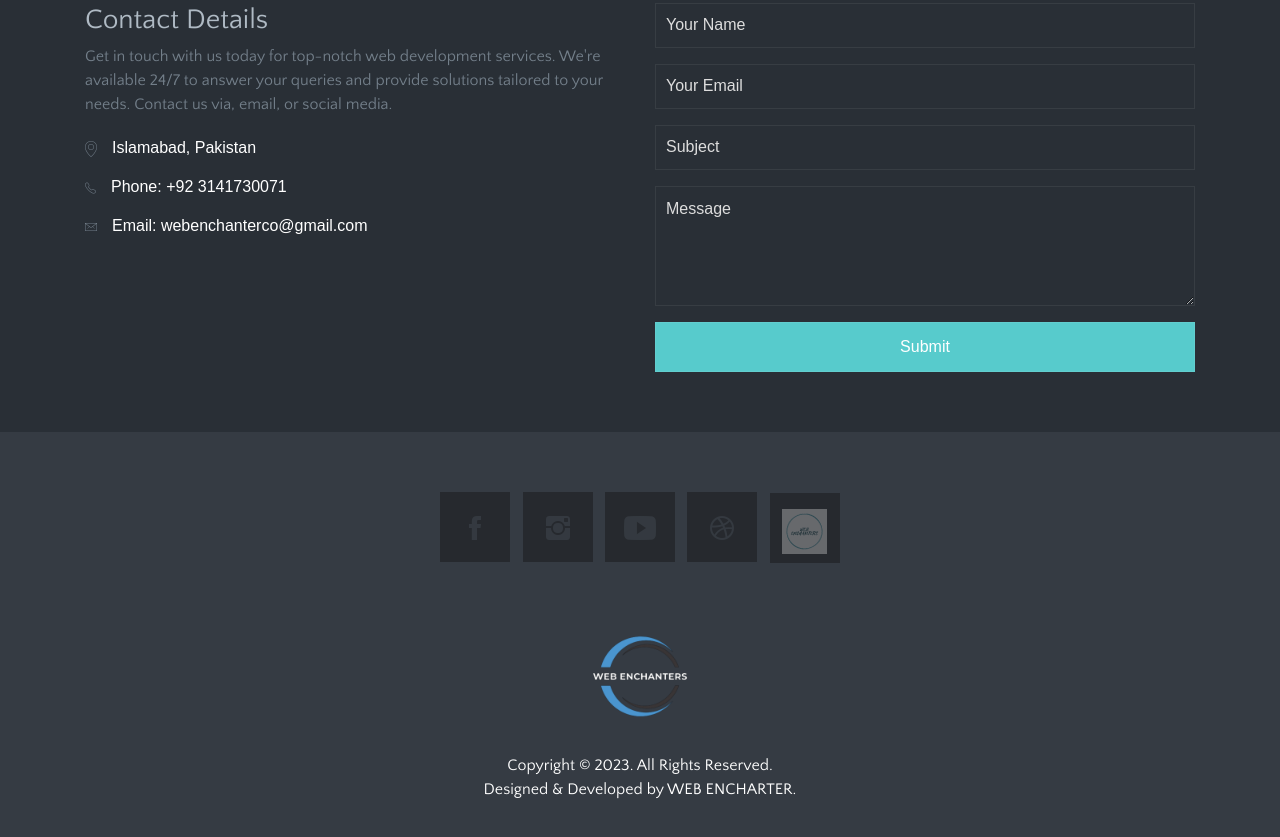
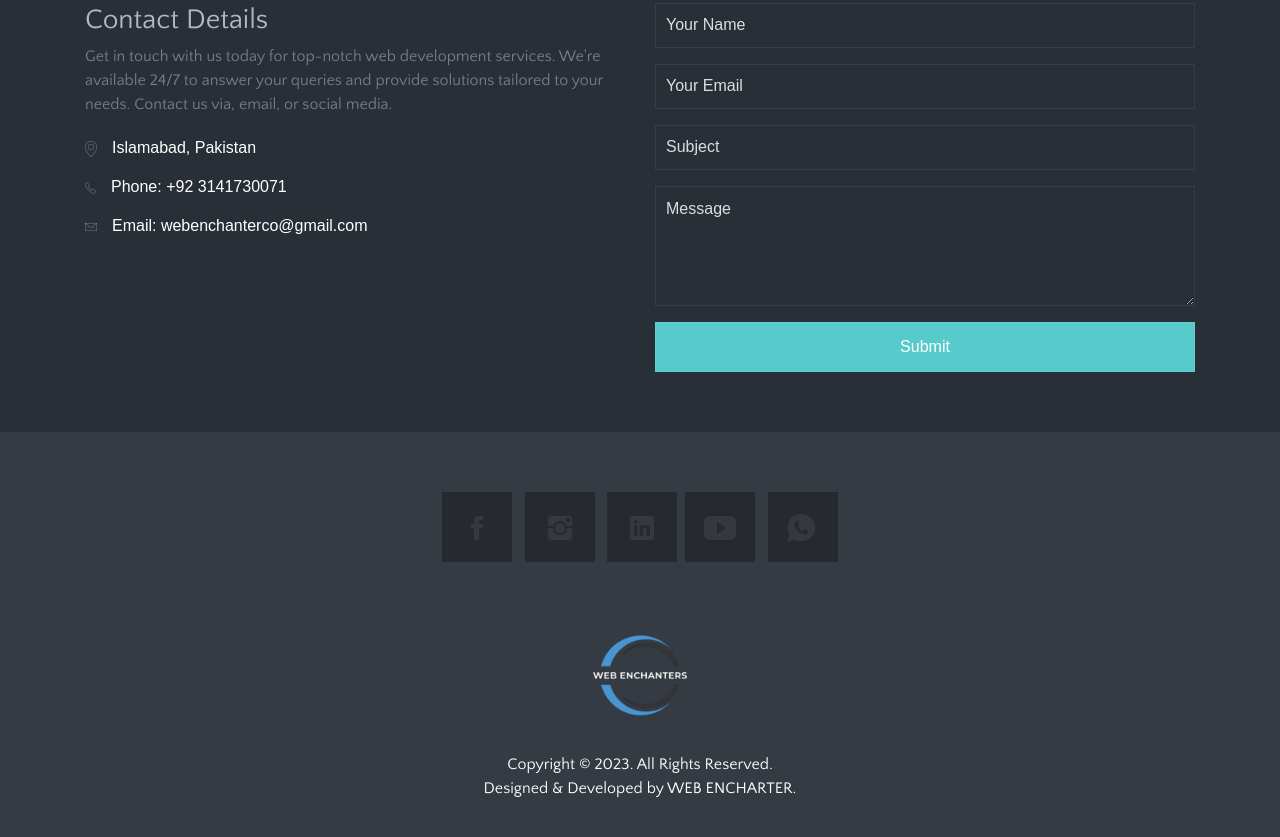
Before and after one commit to WebEnchanters/protfolio, a plain HTML site: page index.html in a window 1280 px wide. Shown: the part 6284-7121 px from the top of the page. Drawn offline with Linux system fonts and the light colour scheme; some packages are replaced by stand-ins of ours; files whose address does not match are found by name; a web font is replaced by a local one.

Commit message:
Update index.html

```diff
--- a/index.html
+++ b/index.html
@@ -741,9 +741,12 @@ Start Our Team
 					<ul class="list-inline">
 						<li class="list-inline-item"><a href="https://www.facebook.com/people/Web-Enchanters/pfbid0phEga3sWzLk2KKea4HvDt3rqRgrB6GScsP5xueqP7GnS2PGWLtBzog1EHZbbnX7bl/?mibextid=ZbWKwL"><i class="tf-ion-social-facebook"></i></a></li>
 						<li class="list-inline-item"><a href="https://instagram.com/webenchanters?igshid=MzRlODBiNWFlZA=="><i class="tf-ion-social-instagram"></i></a></li>
-						<li class="list-inline-item"><a href="#"><i class="tf-ion-social-youtube"></i></a></li>
-						<li class="list-inline-item"><a href="#"><i class="tf-ion-social-dribbble-outline"></i></a></li>
-						<li class="list-inline-item"><a href="#"><i><img src="images/favicon.png" alt="Meghna" /> </i></a></li>
+						<li class="list-inline-item"><a href="https://www.linkedin.com/company/webenchanters-co/"><i class="tf-ion-social-linkedin"></i>
+						<li class="list-inline-item"><a href="https://youtube.com/@webenchanters"><i class="tf-ion-social-youtube"></i></a></li>
+						<li class="list-inline-item"><a href="https://wa.me/message/K7YIFTSKGEDRA1"><i class="tf-ion-social-whatsapp"></i>
+						</a></li>
+
+						</a></li>
 					</ul>
 				</div>
 				<!--/. End Footer Social Links -->
```
